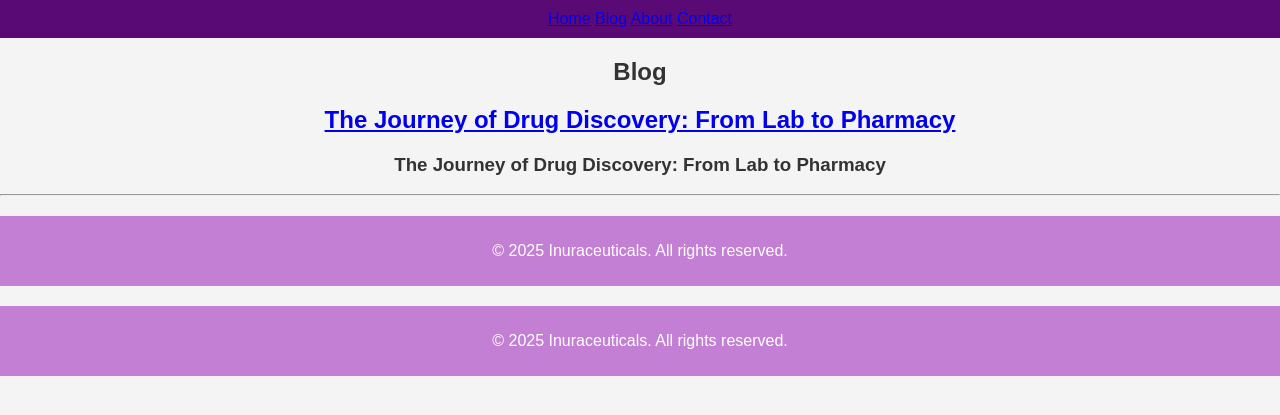
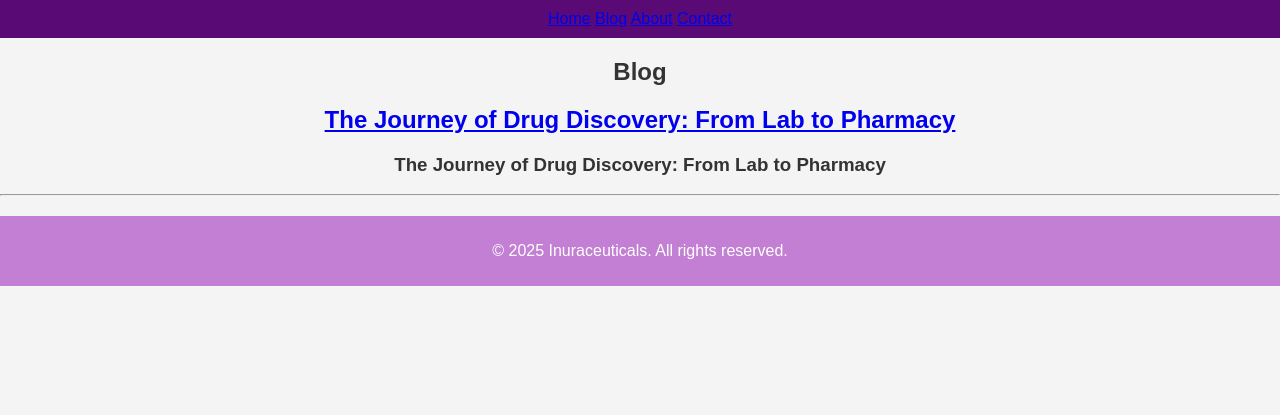
Before and after one commit to InuraK/inuraceuticals, a Jekyll site: the page built from blog.html, in a window 1280 px wide. Shown: the top 415 px of the page. Built offline with Jekyll 4.4.1, drawn with Linux system fonts in a browser that asks for light colours.

Commit message:
Update blog.html

```diff
--- a/blog.html
+++ b/blog.html
@@ -26,8 +26,5 @@ title: Blog
         </section>
     </main>
 
-    <footer>
-        <p>&copy; 2025 Inuraceuticals. All rights reserved.</p>
-    </footer>
 </body>
 </html>
```
